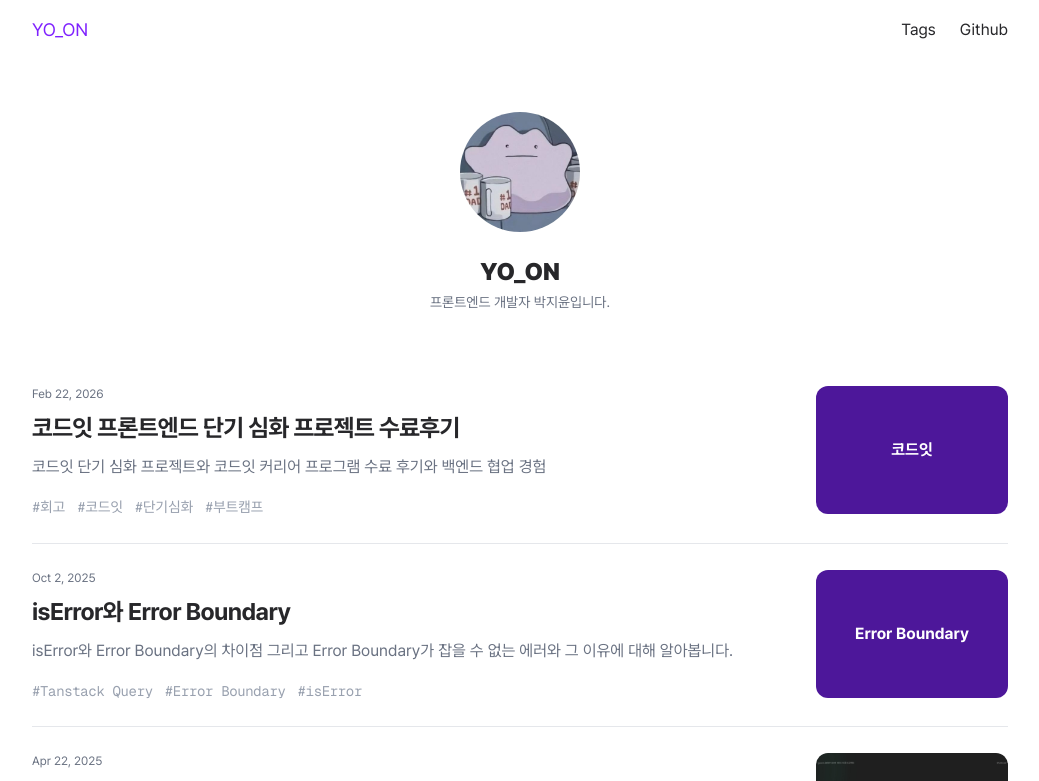
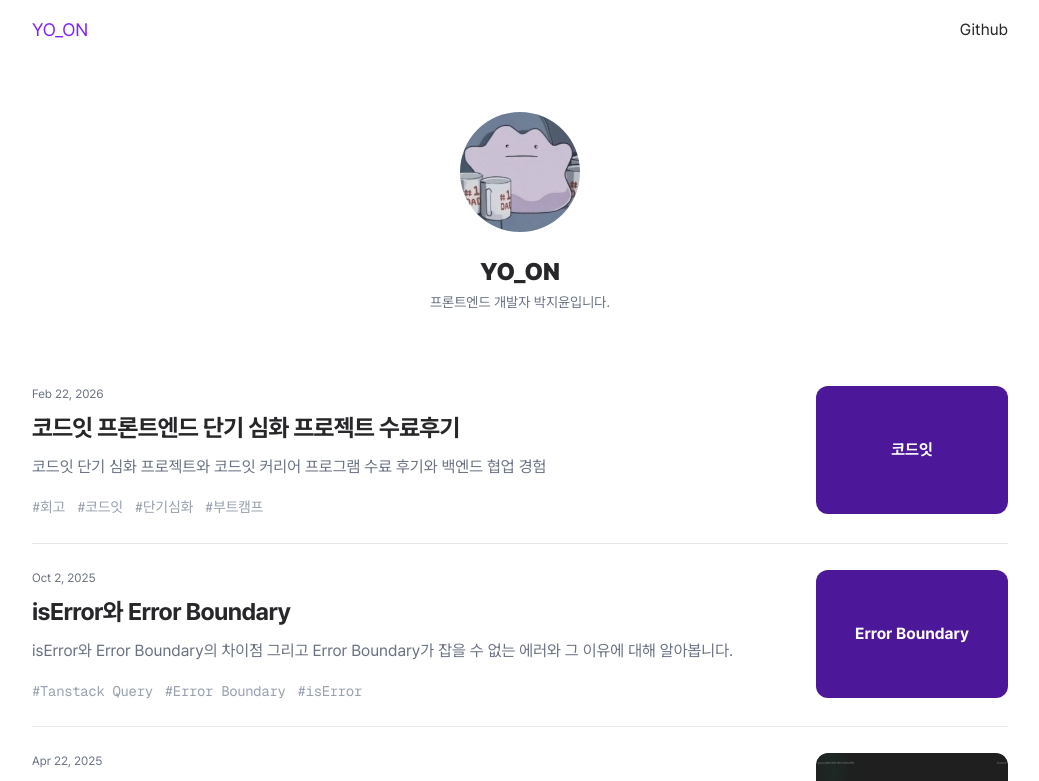
Before and after one commit to jyooni99/blog, a Next.js app: page / in a window 1280 px wide. Shown: the top 781 px of the page, without its empty margins (120-1159 px from the left). Built offline with nearby package versions, Linux system fonts and the light colour scheme; a web font is replaced by a local one.

Commit message:
feat: tags 제거 -> 개발 후 추가 예정

```diff
--- a/src/components/header.tsx
+++ b/src/components/header.tsx
@@ -1,9 +1,6 @@
 import Link from "next/link";
 
-const NAV_LINKS = [
-  { href: "/tags", label: "Tags" },
-  { href: "https://github.com/jyooni99", label: "Github" },
-] as const;
+const NAV_LINKS = [{ href: "https://github.com/jyooni99", label: "Github" }] as const;
 
 const Header = () => {
   return (
```
